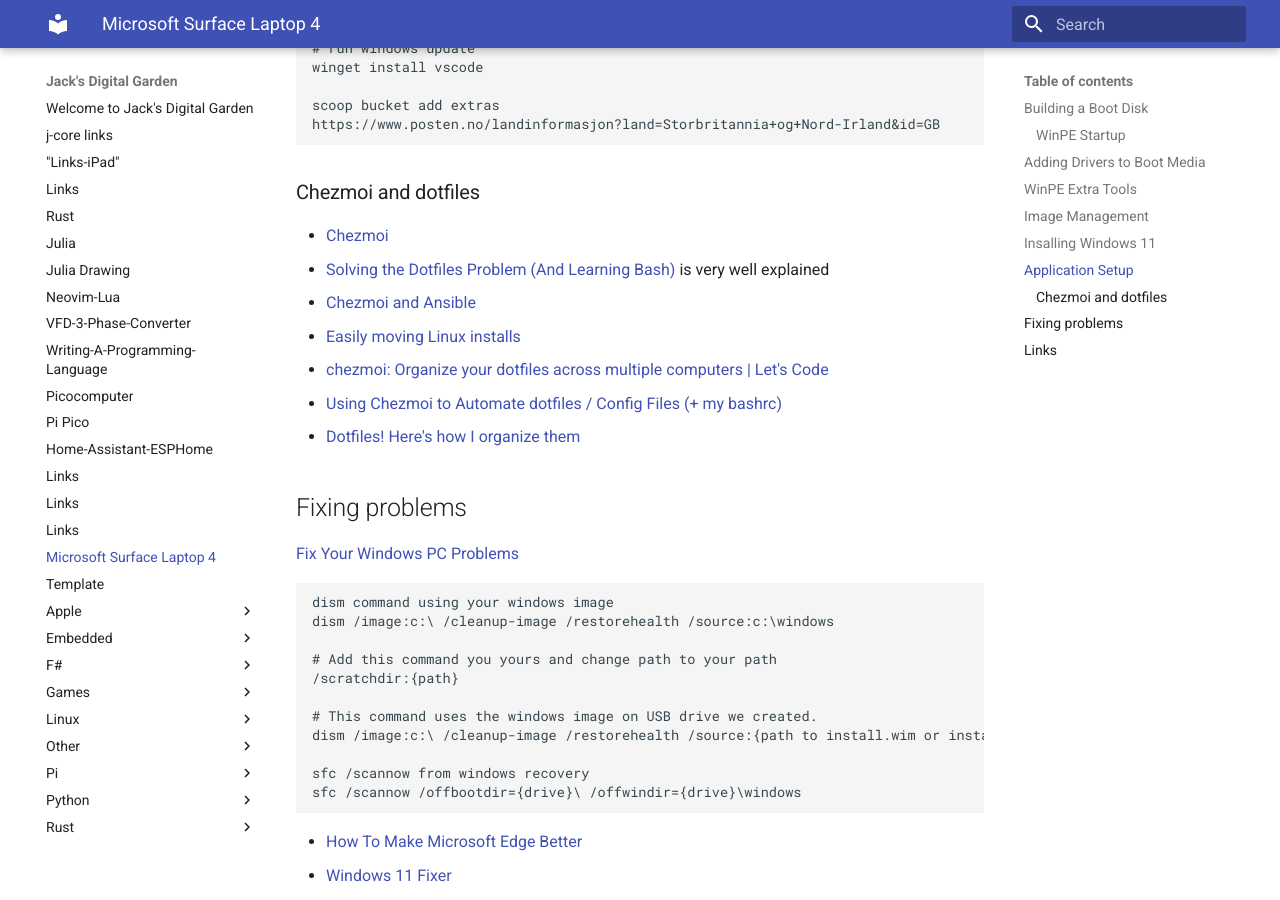
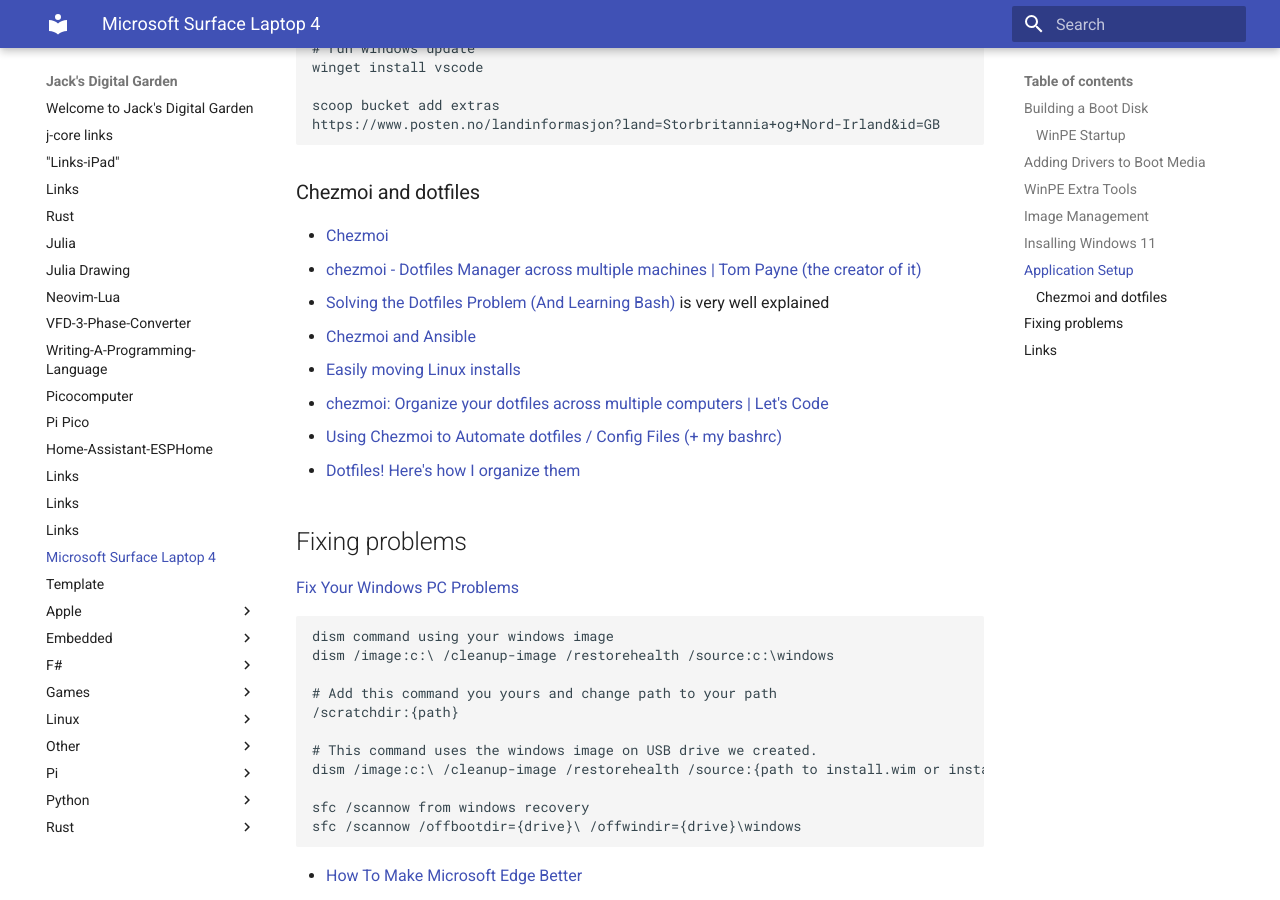
Before and after one commit to jchidley/mkdocs-material-test, an MkDocs documentation site: the page built from docs/2024-01-17-Microsoft-Surface-Laptop-4.md, in a window 1280 px wide and 900 px high, scrolled down 7002 px. Built offline with MkDocs 1.6.1 and Material for MkDocs 9.7.7, drawn with Linux system fonts in a browser that asks for light colours.

Commit message:
Added creator's video

```diff
--- a/docs/2024-01-17-Microsoft-Surface-Laptop-4.md
+++ b/docs/2024-01-17-Microsoft-Surface-Laptop-4.md
@@ -337,6 +337,7 @@
 ### Chezmoi and dotfiles
 
 * [Chezmoi](https://www.chezmoi.io/)
+* [chezmoi - Dotfiles Manager across multiple machines | Tom Payne (the creator of it)](https://www.youtube.com/watch?v=JrCMCdvoMAw)
 * [Solving the Dotfiles Problem (And Learning Bash)](https://www.youtube.com/watch?v=mSXOYhfDFYo) is very well explained
 * [Chezmoi and Ansible](https://www.youtube.com/watch?v=-RkANM9FfTM)
 * [Easily moving Linux installs](https://www.youtube.com/watch?v=x6063EuxfEA)
```
